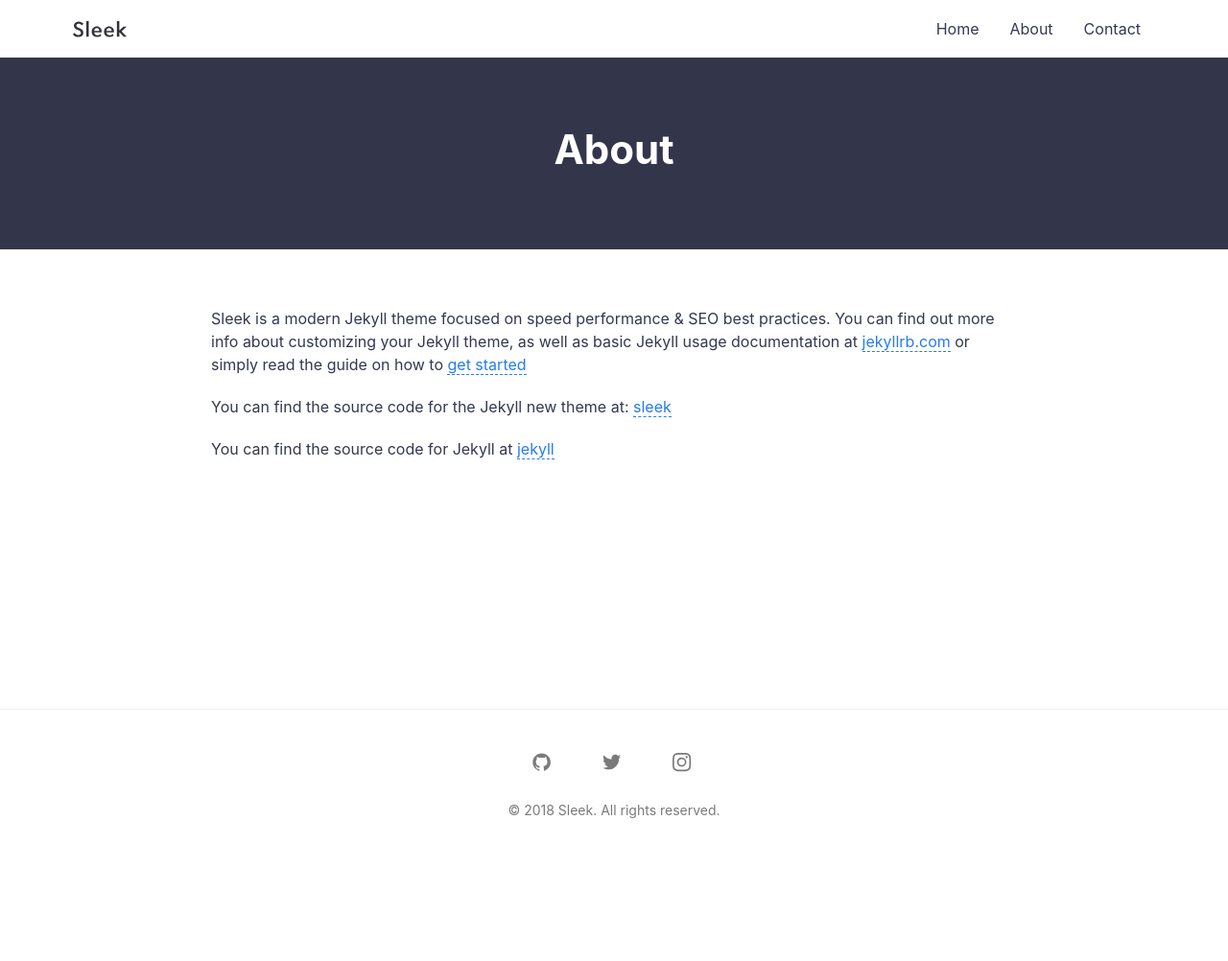
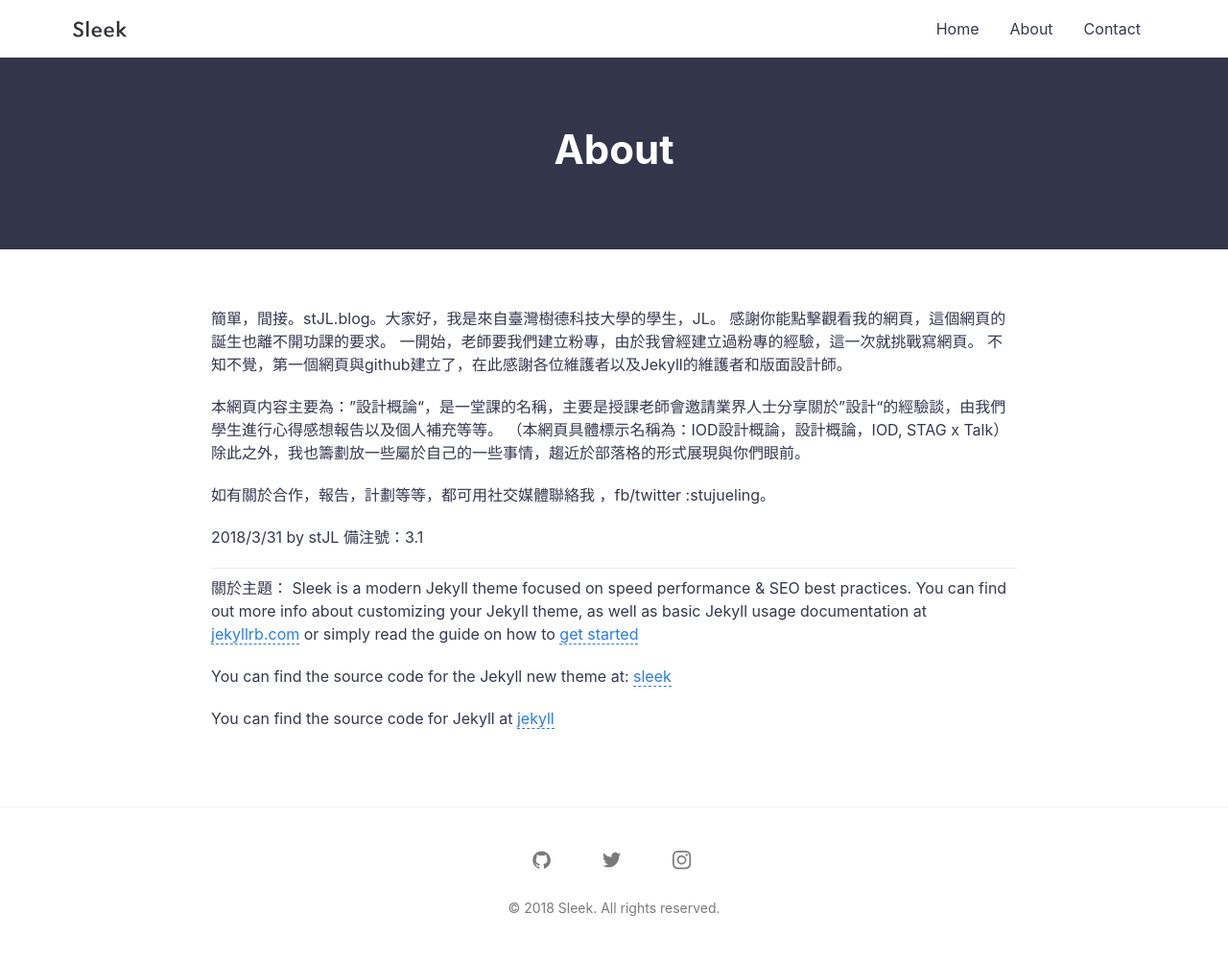
Before and after one commit to stJL/webdevelop, a Jekyll site: the page built from about.md, in a window 1280 px wide. Shown: the whole page at 96% size. Built offline with Jekyll 4.4.1, drawn with Linux system fonts in a browser that asks for light colours; before the commit the page ends 900 px from its top, so only the background shows below that.

```diff
--- a/about.md
+++ b/about.md
@@ -4,6 +4,23 @@ permalink: "/about/"
 layout: page
 ---
 
+簡單，間接。stJL.blog。大家好，我是來自臺灣樹德科技大學的學生，JL。
+感謝你能點擊觀看我的網頁，這個網頁的誕生也離不開功課的要求。
+一開始，老師要我們建立粉專，由於我曾經建立過粉專的經驗，這一次就挑戰寫網頁。
+不知不覺，第一個網頁與github建立了，在此感謝各位維護者以及Jekyll的維護者和版面設計師。
+
+本網頁内容主要為："設計概論“，是一堂課的名稱，主要是授課老師會邀請業界人士分享關於”設計“的經驗談，由我們學生進行心得感想報告以及個人補充等等。
+（本網頁具體標示名稱為：IOD設計概論，設計概論，IOD, STAG x Talk）
+除此之外，我也籌劃放一些屬於自己的一些事情，趨近於部落格的形式展現與你們眼前。
+
+如有關於合作，報告，計劃等等，都可用社交媒體聯絡我 ，fb/twitter :stujueling。
+
+2018/3/31 by stJL
+備注號：3.1
+
+---
+
+關於主題：
 Sleek is a modern Jekyll theme focused on speed performance & SEO best practices. You can find out more info about customizing your Jekyll theme, as well as basic Jekyll usage documentation at [jekyllrb.com](http://jekyllrb.com/) or simply read the guide on how to [get started](/getting-started)
 
 You can find the source code for the Jekyll new theme at:
```
Also changed, not shown: index.md (+1 -1 lines).
